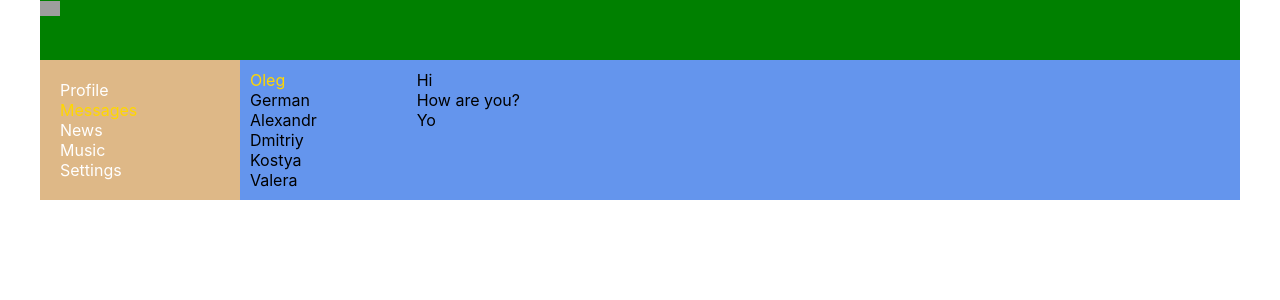
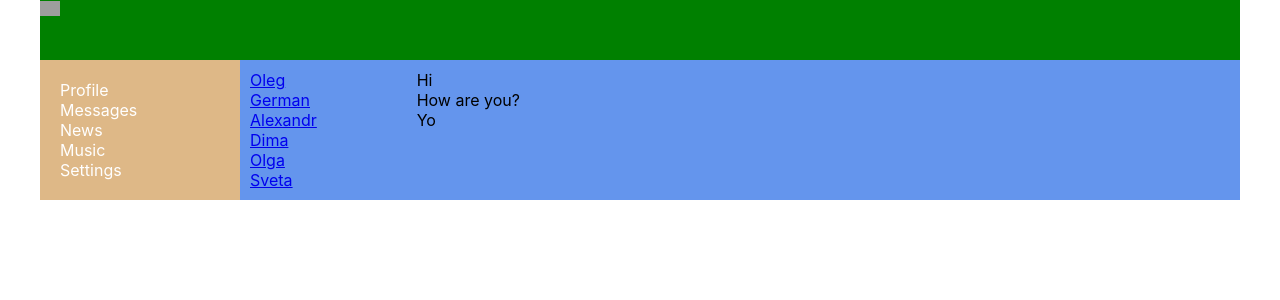
Before and after one commit to olegshell/react-lessons, a React (Create React App) app: page /dialogs in a window 1280 px wide. Shown: the top 300 px of the page. Built offline with nearby package versions, Linux system fonts and the light colour scheme; grey boxes are pictures that could not be loaded.

Commit message:
Lesson 22 (Rout Exact /dialogs/*)

```diff
--- a/src/components/Dialogs/Dialogs.jsx
+++ b/src/components/Dialogs/Dialogs.jsx
@@ -1,28 +1,28 @@
 import React from 'react';
 import s from './Dialogs.module.css'
-
+import {NavLink} from "react-router-dom"
 
 const Dialogs = (props) => {
     return (
         <div className={s.dialogs}>
             <div className={s.dialogsItems}>
                 <div className={s.dialog + " " + s.active}>
-                    Oleg
+                    <NavLink to='/dialogs/1'> Oleg </NavLink>
+                </div>
+                <div  className={s.dialog}>
+                    <NavLink to='/dialogs/1'> German </NavLink>
                 </div>
                 <div className={s.dialog}>
-                    German
+                    <NavLink to='/dialogs/1'> Alexandr </NavLink>
                 </div>
                 <div className={s.dialog}>
-                    Alexandr
+                    <NavLink to='/dialogs/1'> Dima </NavLink>
                 </div>
                 <div className={s.dialog}>
-                    Dmitriy
+                    <NavLink to='/dialogs/1'> Olga </NavLink>
                 </div>
                 <div className={s.dialog}>
-                    Kostya
-                </div>
-                <div className={s.dialog}>
-                    Valera
+                    <NavLink to='/dialogs/1'> Sveta </NavLink>
                 </div>
             </div>
             <div className={s.masseges}>
--- a/src/components/Navbar/Navbar.jsx
+++ b/src/components/Navbar/Navbar.jsx
@@ -8,7 +8,7 @@ const Navbar = () => {
             <NavLink to='/profile' className = { navData => navData.isActive ? s.active : s.item }>Profile</NavLink>
         </div>
         <div className={`${s.item} ${s.active}`}>
-            <NavLink to='/dialogs' className = { navData => navData.isActive ? s.active : s.item }>Messages</NavLink>
+            <NavLink to='' className = { navData => navData.isActive ? s.active : s.item }>Messages</NavLink>
         </div>
         <div className={`${s.item} ${s.active}`}>
             <NavLink to='/news' className = { navData => navData.isActive ? s.active : s.item }>News</NavLink>
```
